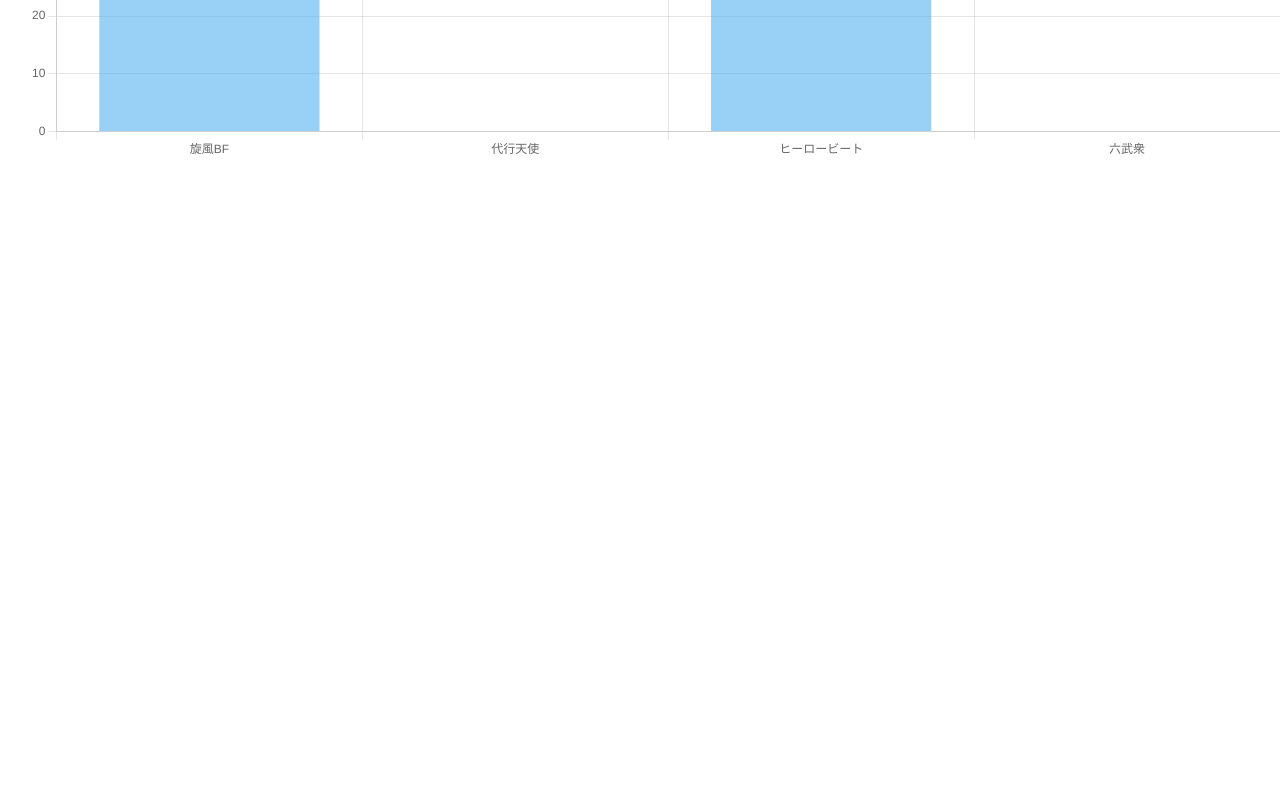
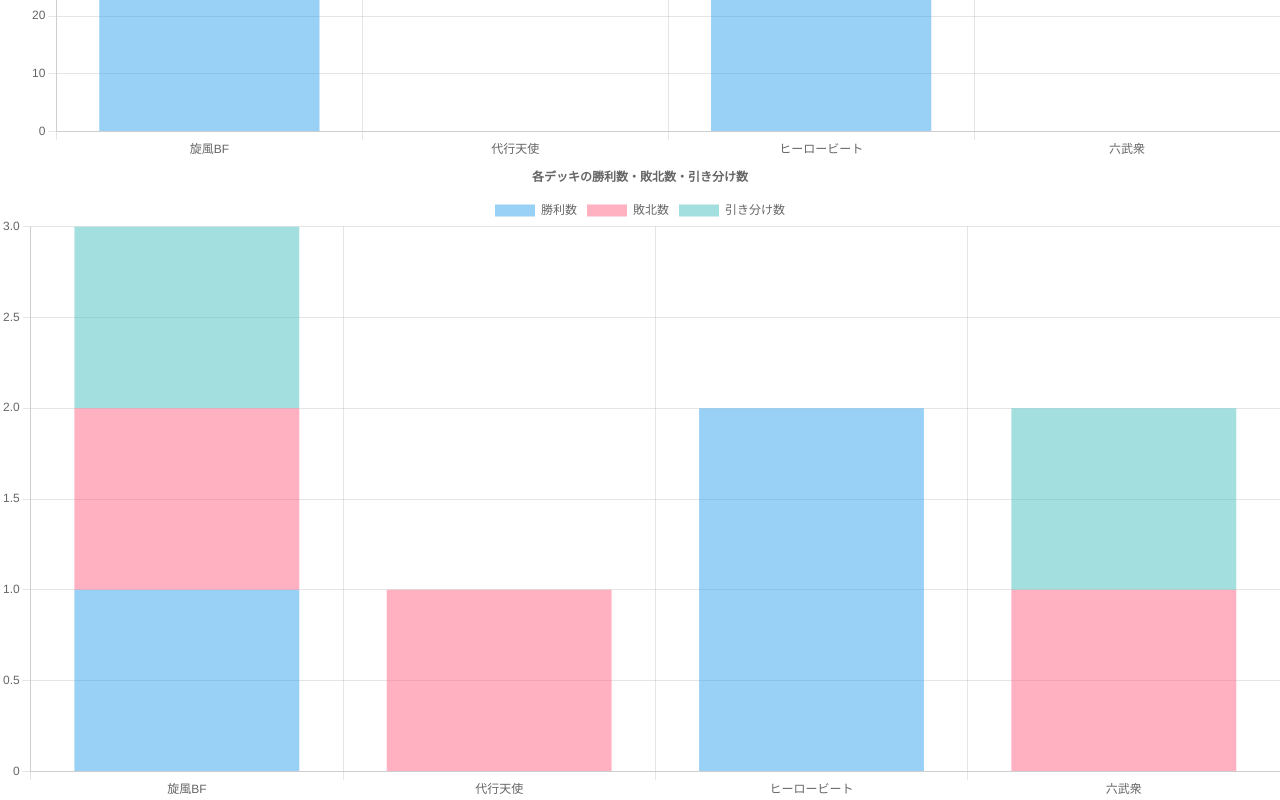
Before and after one commit to dateshi/awalog, a React (Create React App) app in the folder frontend/: page /stats in a window 1280 px wide. Shown: the part 536-1336 px from the top of the page. Before the commit the page ends 800 px from the top, so only its background shows below. Built offline with nearby package versions, Linux system fonts and the light colour scheme.

Commit message:
各デッキの勝利数・敗北数・引き分け数グラフを表示

```diff
--- a/frontend/src/Stats/Summary.tsx
+++ b/frontend/src/Stats/Summary.tsx
@@ -24,23 +24,25 @@ type Props = {
 };
 
 const calcSummary = (results: Result[]) => {
-  const summary: Record<string, { total: number; win: number }> = {};
+  const summary: Record<string, { win: number; lose: number; draw: number }> =
+    {};
   results.forEach(([p1, p2]) => {
-    if (p1.deck in summary) {
-      summary[p1.deck].total++;
-    } else {
-      summary[p1.deck] = { total: 1, win: 0 };
+    if (!(p1.deck in summary)) {
+      summary[p1.deck] = { win: 0, lose: 0, draw: 0 };
     }
-    if (p2.deck in summary) {
-      summary[p2.deck].total++;
-    } else {
-      summary[p2.deck] = { total: 1, win: 0 };
+    if (!(p2.deck in summary)) {
+      summary[p2.deck] = { win: 0, lose: 0, draw: 0 };
     }
+
     if (p1.lp > 0) {
       summary[p1.deck].win++;
-    }
-    if (p2.lp > 0) {
+      summary[p2.deck].lose++;
+    } else if (p2.lp > 0) {
+      summary[p1.deck].lose++;
       summary[p2.deck].win++;
+    } else {
+      summary[p1.deck].draw++;
+      summary[p2.deck].draw++;
     }
   });
   return summary;
@@ -50,9 +52,13 @@ const Summary = (props: Props) => {
   const summary = calcSummary(props.results);
   const decks = Object.keys(summary);
   const wp = Object.values(summary).map(
-    ({ total, win }) => (100 * win) / total
+    ({ win, lose, draw }) => (100 * win) / (win + lose + draw)
   );
+  const win = Object.values(summary).map(({ win }) => win);
+  const lose = Object.values(summary).map(({ lose }) => lose);
+  const draw = Object.values(summary).map(({ draw }) => draw);
   return (
+    <>
       <Bar
         options={{
           scales: {
@@ -83,7 +89,46 @@ const Summary = (props: Props) => {
             },
           ],
         }}
-    ></Bar>
+      />
+      <Bar
+        options={{
+          scales: {
+            x: {
+              stacked: true,
+            },
+            y: {
+              stacked: true,
+            },
+          },
+          plugins: {
+            title: {
+              display: true,
+              text: "各デッキの勝利数・敗北数・引き分け数",
+            },
+          },
+        }}
+        data={{
+          labels: decks,
+          datasets: [
+            {
+              label: "勝利数",
+              data: win,
+              backgroundColor: "rgba(53, 162, 235, 0.5)",
+            },
+            {
+              label: "敗北数",
+              data: lose,
+              backgroundColor: "rgb(255, 99, 132, 0.5)",
+            },
+            {
+              label: "引き分け数",
+              data: draw,
+              backgroundColor: "rgb(75, 192, 192, 0.5)",
+            },
+          ],
+        }}
+      />
+    </>
   );
 };
 
--- a/frontend/src/Stats/index.tsx
+++ b/frontend/src/Stats/index.tsx
@@ -36,6 +36,16 @@ const Stats = () => {
         lp: 8000,
       },
     ],
+    [
+      {
+        deck: "旋風BF",
+        lp: 0,
+      },
+      {
+        deck: "六武衆",
+        lp: 0,
+      },
+    ],
   ];
 
   return (
```
Lines whose indentation alone changed are shown as unchanged.
